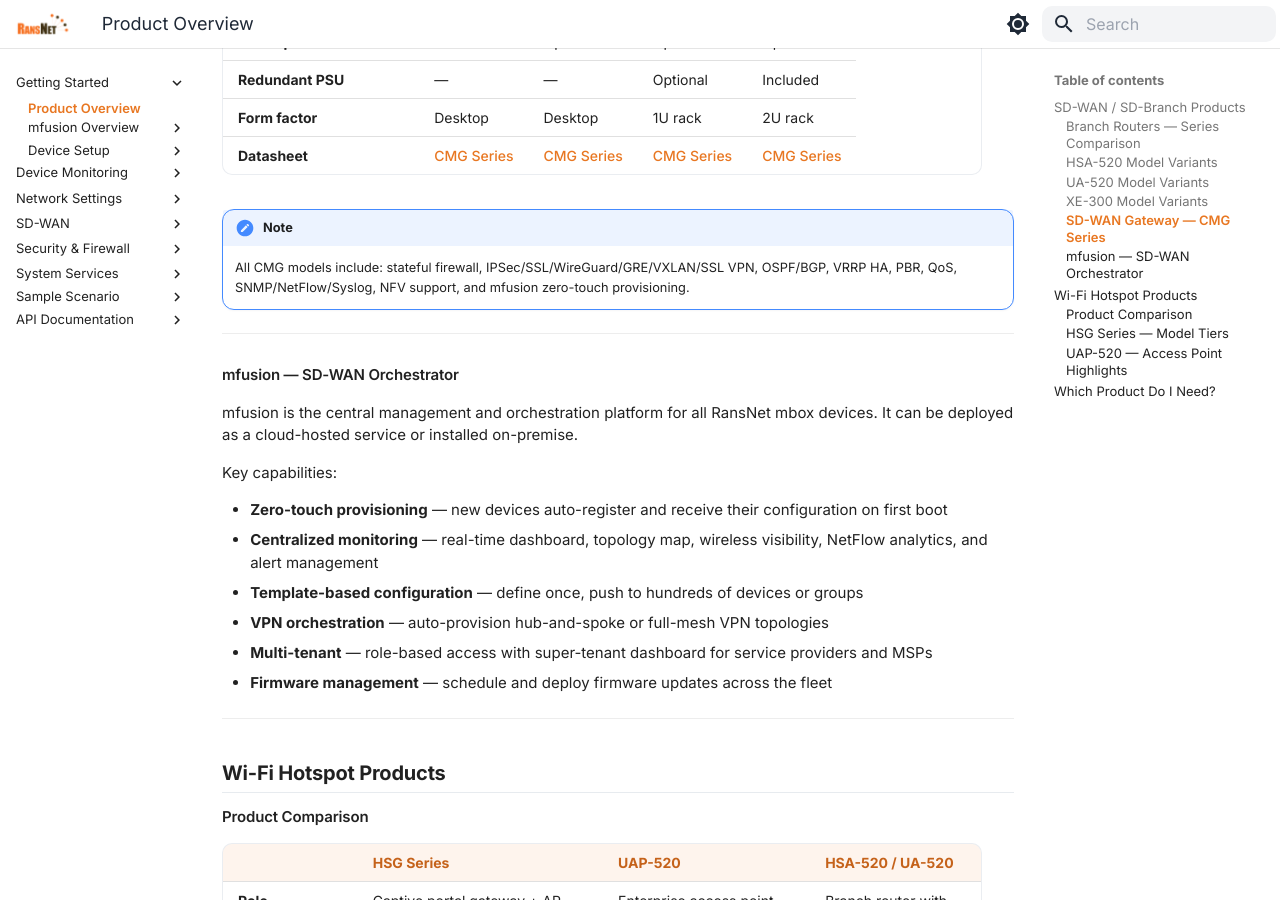
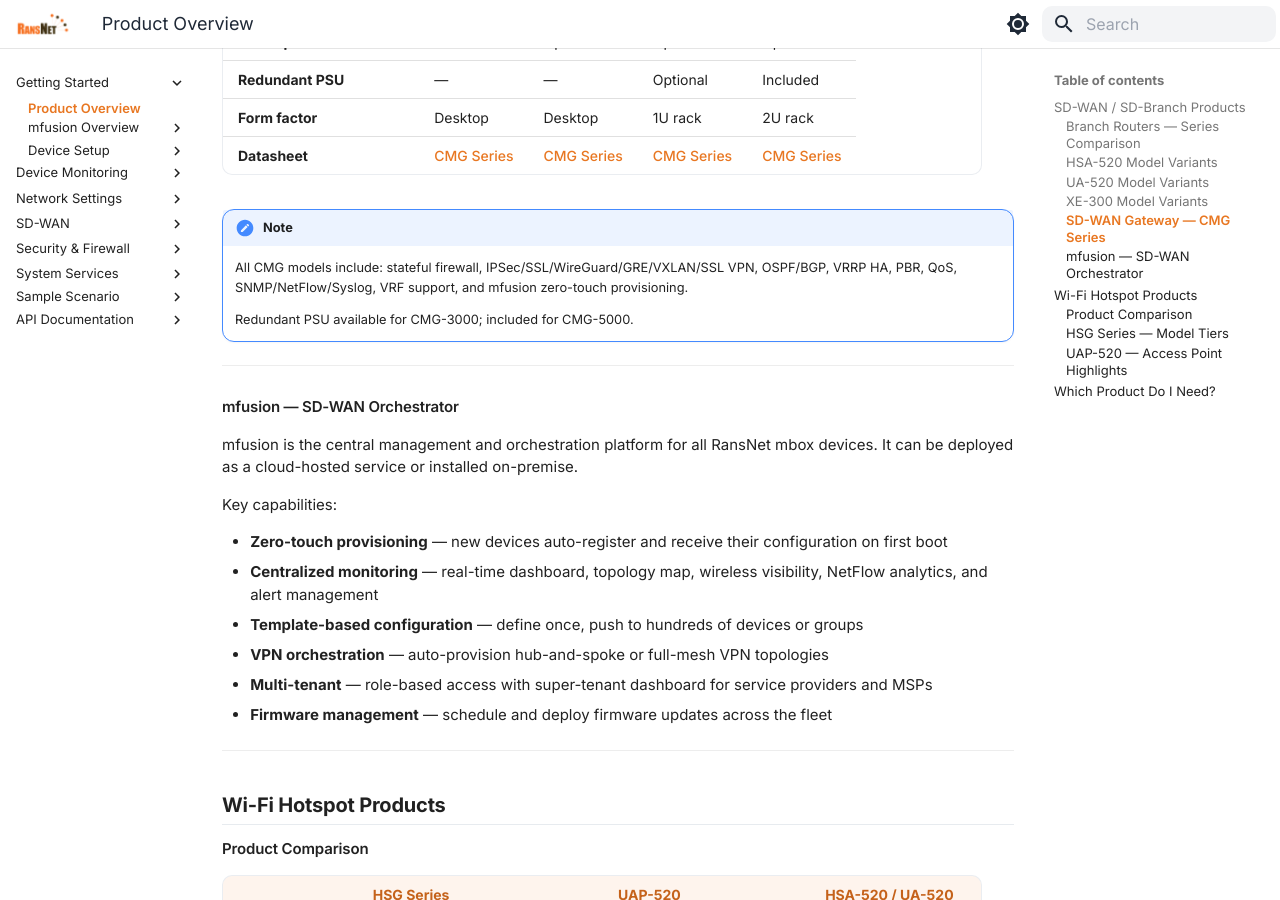
Before and after one commit to RansNet/docs, an MkDocs documentation site: the page built from docs/start/overview.md, in a window 1280 px wide and 900 px high, scrolled down 3032 px. Built offline with MkDocs 1.6.1 and Material for MkDocs 9.7.7, drawn with Linux system fonts in a browser that asks for light colours; some of the changed text lies outside the part shown.

Commit message:
updated overview

```diff
--- a/docs/start/overview.md
+++ b/docs/start/overview.md
@@ -78,7 +78,9 @@
 | **Datasheet** | [CMG Series](RansNet%20CMG%20Product%20Datasheet.pdf) | [CMG Series](RansNet%20CMG%20Product%20Datasheet.pdf) | [CMG Series](RansNet%20CMG%20Product%20Datasheet.pdf) | [CMG Series](RansNet%20CMG%20Product%20Datasheet.pdf) |
 
 !!! note
-    All CMG models include: stateful firewall, IPSec/SSL/WireGuard/GRE/VXLAN/SSL VPN, OSPF/BGP, VRRP HA, PBR, QoS, SNMP/NetFlow/Syslog, NFV support, and mfusion zero-touch provisioning.
+    All CMG models include: stateful firewall, IPSec/SSL/WireGuard/GRE/VXLAN/SSL VPN, OSPF/BGP, VRRP HA, PBR, QoS, SNMP/NetFlow/Syslog, VRF support, and mfusion zero-touch provisioning.
+
+    Redundant PSU available for CMG-3000; included for CMG-5000.
 
 ---
 
```
Also changed, not shown: other parts of docs/start/overview.md (+1 -1 lines), docs/start/index.md (+1 -1 lines).
